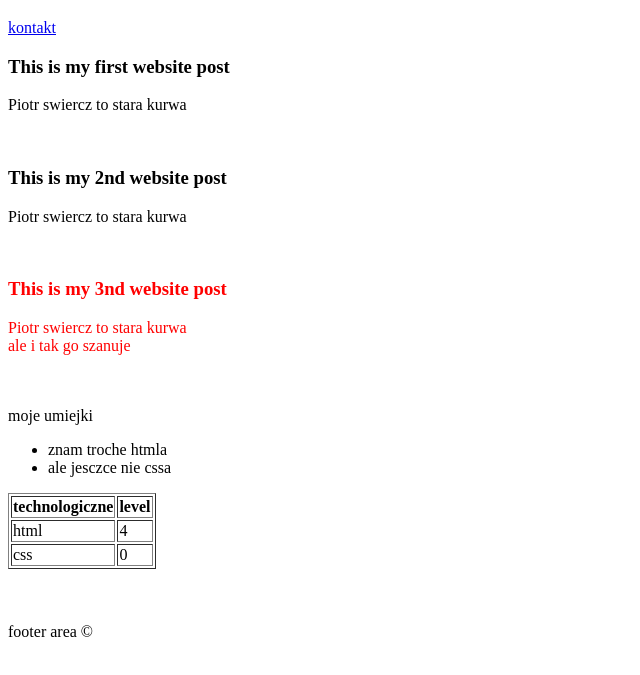
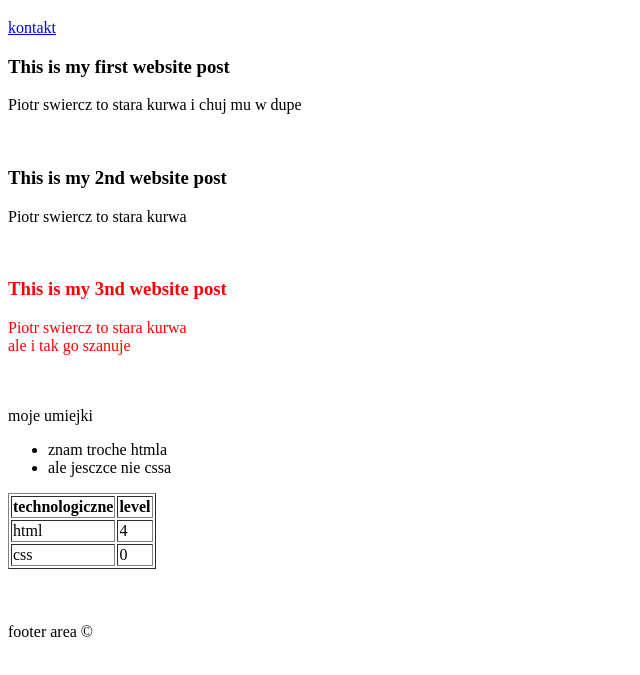
Before and after one commit to pylQu/pylQu.github.io, a plain HTML site: page indeks.html in a window 1280 px wide. Shown: the part 61-736 px from the top of the page, without its empty margins (0-640 px from the left). Drawn offline with Linux system fonts and the light colour scheme.

Commit message:
Update indeks.html

```diff
--- a/indeks.html
+++ b/indeks.html
@@ -16,7 +16,7 @@
 </header>
 <article>
 <h3> This is my first website post </h3>
-    <P> Piotr swiercz to stara kurwa</P>
+    <P> Piotr swiercz to stara kurwa i chuj mu w dupe</P>
     <br>
     </article>
     <article>
```
